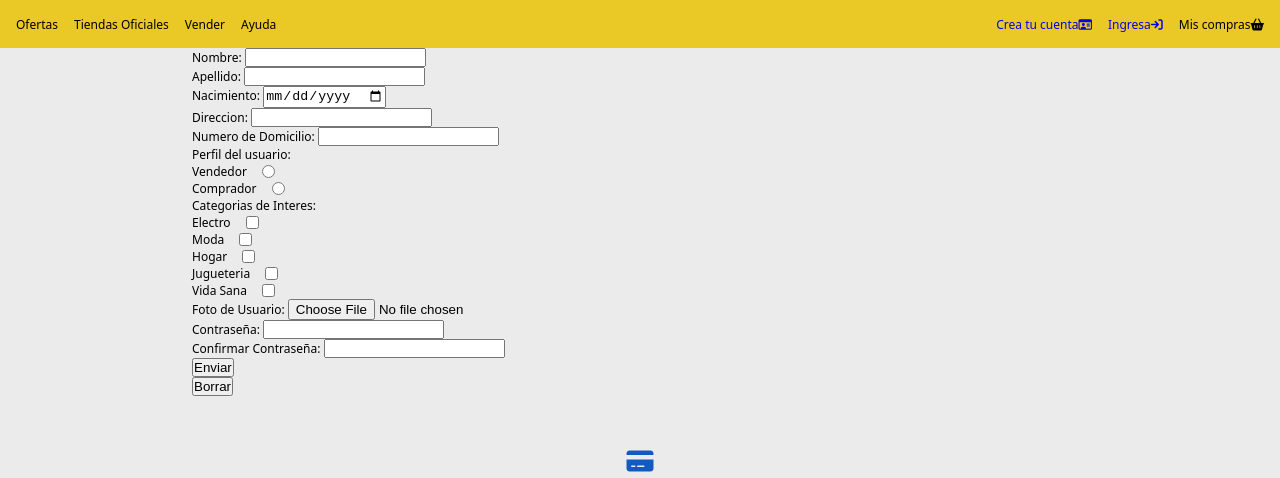
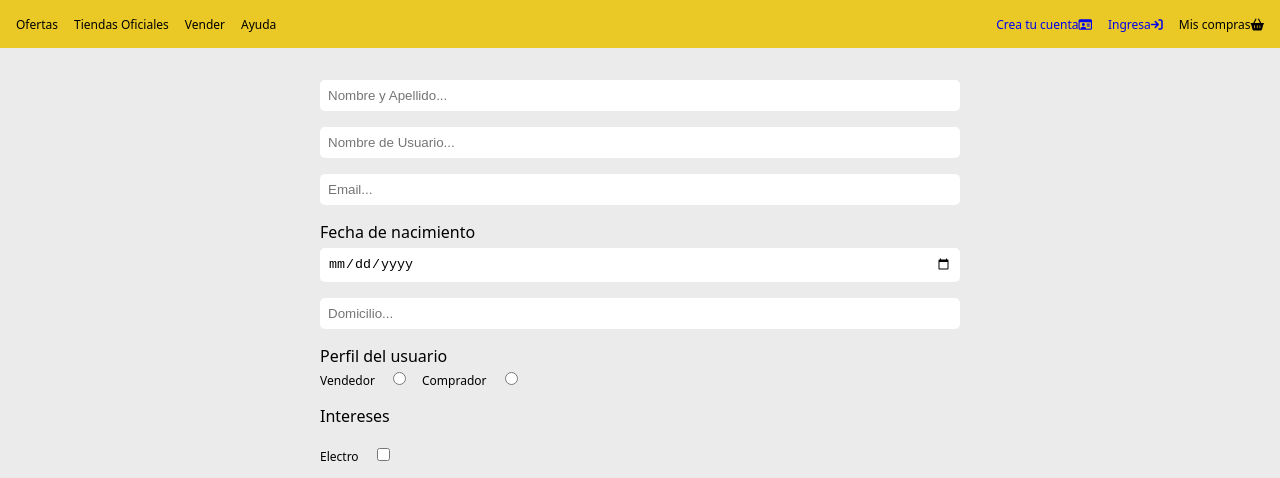
Before and after one commit to lautarosaya/mercado-liebre, a website: page views/register.html in a window 1280 px wide. Shown: the part 123-601 px from the top of the page. Drawn offline with Linux system fonts and the light colour scheme.

Commit message:
register terminado

```diff
--- a/public/css/style.css
+++ b/public/css/style.css
@@ -21,6 +21,36 @@ body {
   margin-top: 15px;
 }
 
+.mt-2{
+  margin-top: 2rem;
+}
+
+.text-solo {
+  border: none;
+  border-radius: 5px;
+  padding: 0.5rem;
+  width: 100%;
+}
+
+.btn{
+  background-color: #1259c3;
+  color: white;
+}
+
+.t-a-center{
+  text-align: center;
+}
+
+.t-a-left{
+  text-align: left;
+}
+
+.label{
+  color: black;
+  font-size: 1rem;
+  margin-bottom: 5px;
+}
+
 .tamaño-titulares {
   font-size: 24px;
 }
@@ -38,7 +68,9 @@ body {
   padding-right: 5px;
   margin-right: 0px;
 }
-
+.gap-1{
+  gap: 1rem;
+}
 /* .search {
   display: flex;
   justify-content: left;
@@ -200,9 +232,7 @@ píxeles. */
 .form-f {
   display: flex;
   flex-direction: column;
-  width: 70vw;
-  margin-left: auto;
-  margin-right: auto;
+
 }
 
 .size-f {
@@ -217,6 +247,10 @@ píxeles. */
 
 .f-d-row{
   flex-direction: row;
+}
+
+.f-d-column{
+  flex-direction: column;
 }
 
 .jc-c{
@@ -273,11 +307,23 @@ píxeles. */
   color: black;
 }
 
+.justify-content-c{
+  justify-content: center;
+}
+
 
 /* Media queris */
 
 @media (min-width: 481px) {
   /* tablet */
+  .btn{
+    width: 40%;
+  }
+
+  .form-f{
+    width: 50%;
+  }
+
   .product-shadow {
     box-shadow: 0px 0px 10px rgb(100, 100, 100);
   }
@@ -325,6 +371,10 @@ píxeles. */
 }
 
 @media (min-width: 769px) {
+  .btn{
+    width: 30%;
+  }
+
   .d-f{
     display: flex;
   }
--- a/views/register.html
+++ b/views/register.html
@@ -77,30 +77,63 @@
       </div>
     </header>
     <main>
-      <form action="" method="post" class="form-f">
-        <div class="m-x m-y d-f-c">
-          <label for="nombre">Nombre:</label>
-          <input type="text" name="nombre" id="nombre" />
+      <div class="d-f justify-content-c t-a-center mt-2">
+        <form action="" method="post" class="form-f gap-1">
+          <div>
+            <input
+              type="text"
+              name="nombreyapellido"
+              id="nombreyapellido"
+              placeholder="Nombre y Apellido..."
+              class="text-solo"
+            />
           </div>
-        <div class="m-x m-y d-f-c">
-          <label for="apellido">Apellido:</label>
-          <input type="text" name="apellido" id="apellido" />
+
+          <div>
+            <input
+              type="text"
+              name="user"
+              id="user"
+              placeholder="Nombre de Usuario..."
+              class="text-solo"
+            />
           </div>
-        <div class="m-x m-y d-f-c">
-          <label for="nacimiento">Nacimiento:</label>
-          <input type="date" name="nacimiento" id="nacimiento" />
+
+          <div>
+            <input
+              type="email"
+              name="email"
+              id="email"
+              placeholder="Email..."
+              class="text-solo"
+            />
           </div>
-        <div class="m-x m-y d-f-c">
-          <label for="domicilio">Direccion:</label>
-          <input type="text" name="domicilio" id="domicilio" />
+
+          <div class="d-f f-d-column t-a-left">
+            <label for="nacimiento" class="label">Fecha de nacimiento</label>
+            <input
+              type="date"
+              name="nacimiento"
+              id="nacimiento"
+              class="text-solo"
+            />
           </div>
-        <div class="m-x m-y d-f-c">
-          <label for="num-domicilio">Numero de Domicilio:</label>
-          <input type="number" name="num-domicilio" id="num-domicilio" />
+
+          <div>
+            <input
+              type="text"
+              name="domicilio"
+              id="domicilio"
+              placeholder="Domicilio..."
+              class="text-solo"
+            />
           </div>
-        <div class="m-x m-y">
-          <label for="typeuser">Perfil del usuario:</label>
-          <div class="d-f">
+
+          <div class="d-f f-d-column t-a-left">
+            <label for="typeuser" class="label">Perfil del usuario</label>
+
+            <div class="d-f f-d-row gap-1">
+              <div>
                 <label for="vendedor">Vendedor</label>
                 <input
                   type="radio"
@@ -109,7 +142,8 @@
                   value="Vendedor"
                 />
               </div>
-          <div class="d-f">
+
+              <div>
                 <label for="comprador">Comprador</label>
                 <input
                   type="radio"
@@ -119,49 +153,68 @@
                 />
               </div>
             </div>
+          </div>
 
-        <div class="m-x m-y">
-          <label for="">Categorias de Interes:</label>
-          <div class="d-f">
+          <div class="d-f f-d-column t-a-left gap-1">
+            <label for="interes" class="label">Intereses</label>
+
+            <div>
               <label for="electro">Electro</label>
               <input type="checkbox" name="interes" id="electro" />
             </div>
-          <div class="d-f">
+
+            <div>
               <label for="moda">Moda</label>
               <input type="checkbox" name="interes" id="moda" />
             </div>
-          <div class="d-f">
+
+            <div>
               <label for="hogar">Hogar</label>
               <input type="checkbox" name="interes" id="hogar" />
             </div>
-          <div class="d-f">
+
+            <div>
               <label for="jugueteria">Jugueteria</label>
               <input type="checkbox" name="interes" id="jugueteria" />
             </div>
-          <div class="d-f">
+
+            <div>
               <label for="vida-sana">Vida Sana</label>
               <input type="checkbox" name="interes" id="vida-sana" />
             </div>
           </div>
-        <div class="m-x m-y d-f-c">
-          <label for="userphoto">Foto de Usuario:</label>
-          <input type="file" name="userphoto" id="userphoto" />
+
+          <div>
+            <input
+              type="password"
+              name="password"
+              id="password"
+              placeholder="Contraseña..."
+              class="text-solo"
+            />
           </div>
-        <div class="m-x m-y d-f-c">
-          <label for="password">Contraseña:</label>
-          <input type="password" name="password" id="password" />
+
+          <div>
+            <input
+              type="password"
+              name="conf-password"
+              id="conf-password"
+              placeholder="Confirmar Contraseña..."
+              class="text-solo"
+            />
           </div>
-        <div class="m-x m-y d-f-c">
-          <label for="conf-password">Confirmar Contraseña:</label>
-          <input type="password" name="conf-password" id="conf-password" />
+
+          <div class="d-f f-d-column gap-1">
+            <div>
+              <input type="submit" value="Enviar" class="text-solo btn" />
             </div>
-        <div class="m-x m-y d-f-c">
-          <input type="submit" value="Enviar" />
+
+            <div>
+              <input type="reset" value="Borrar" class="text-solo btn" />
             </div>
-        <div class="m-x m-y d-f-c">
-          <input type="reset" value="Borrar" />
           </div>
         </form>
+      </div>
     </main>
     <footer class="mt-3">
       <div>
```
Lines whose indentation alone changed are shown as unchanged.
